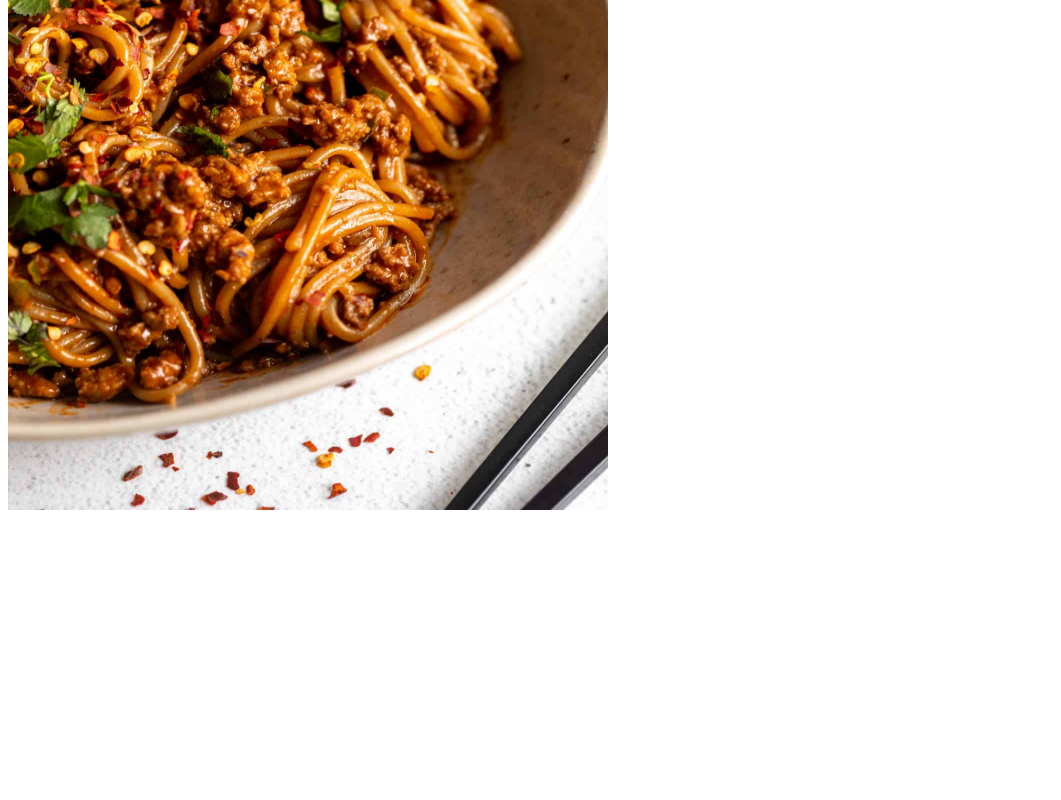
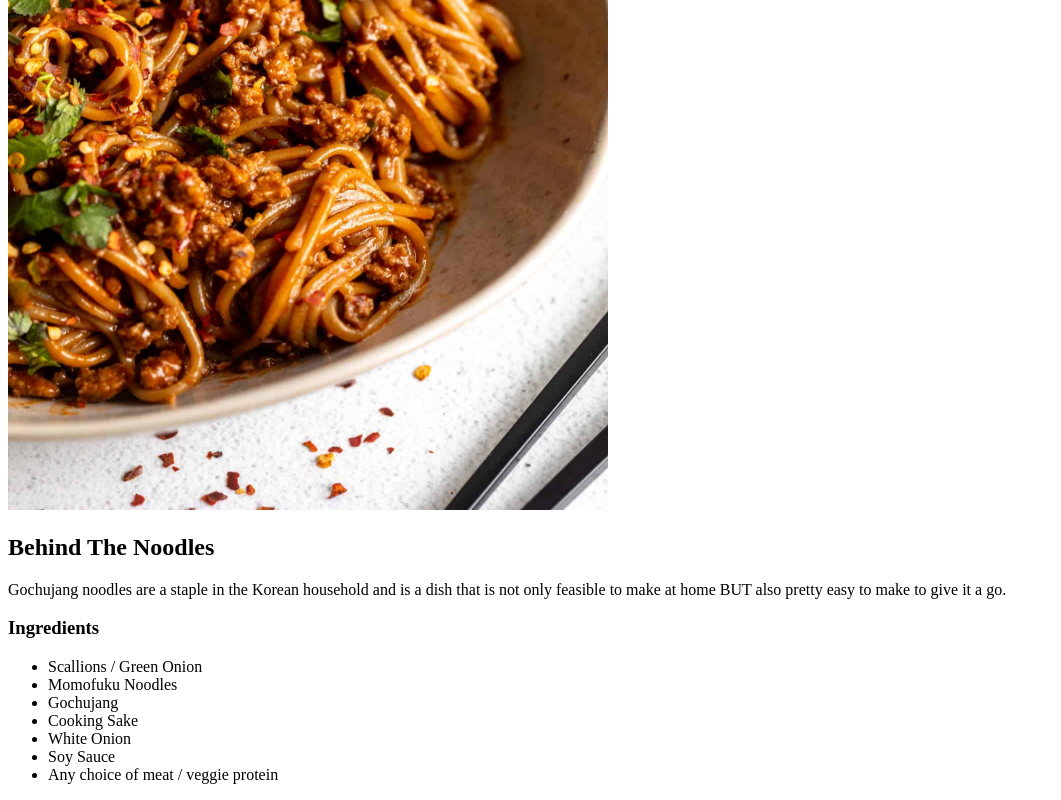
Before and after one commit to NoahBae/odin_recipes, a plain HTML site: page recipes/gochujangNoodles.html in a window 1280 px wide. Shown: the part 379-1179 px from the top of the page, without its empty margins (0-1061 px from the left). Before the commit the page ends 901 px from the top, so only its background shows below. Drawn offline with Linux system fonts and the light colour scheme.

Commit message:
Finish implementation of list & paragraph elements of noodles.

```diff
--- a/recipes/gochujangNoodles.html
+++ b/recipes/gochujangNoodles.html
@@ -9,5 +9,22 @@
 <body>
     <h1> Gochujang Noodles (고추장 냉면) </h1>
     <img src = "./../images/korean-gochujang-noodles.jpg" height = 800 width = 600>
+
+    <h2> Behind The Noodles </h2>
+
+    <p> Gochujang noodles are a staple in the Korean household and is a dish that is not only feasible to make at home BUT
+        also pretty easy to make to give it a go.
+    </p>
+
+    <h3>Ingredients</h3>
+        <ul>
+            <li>Scallions / Green Onion</li>
+            <li>Momofuku Noodles</li>
+            <li>Gochujang</li>
+            <li>Cooking Sake</li>
+            <li>White Onion</li>
+            <li>Soy Sauce</li>
+            <li>Any choice of meat / veggie protein</li>
+        </ul>
 </body>
 </html>
```
